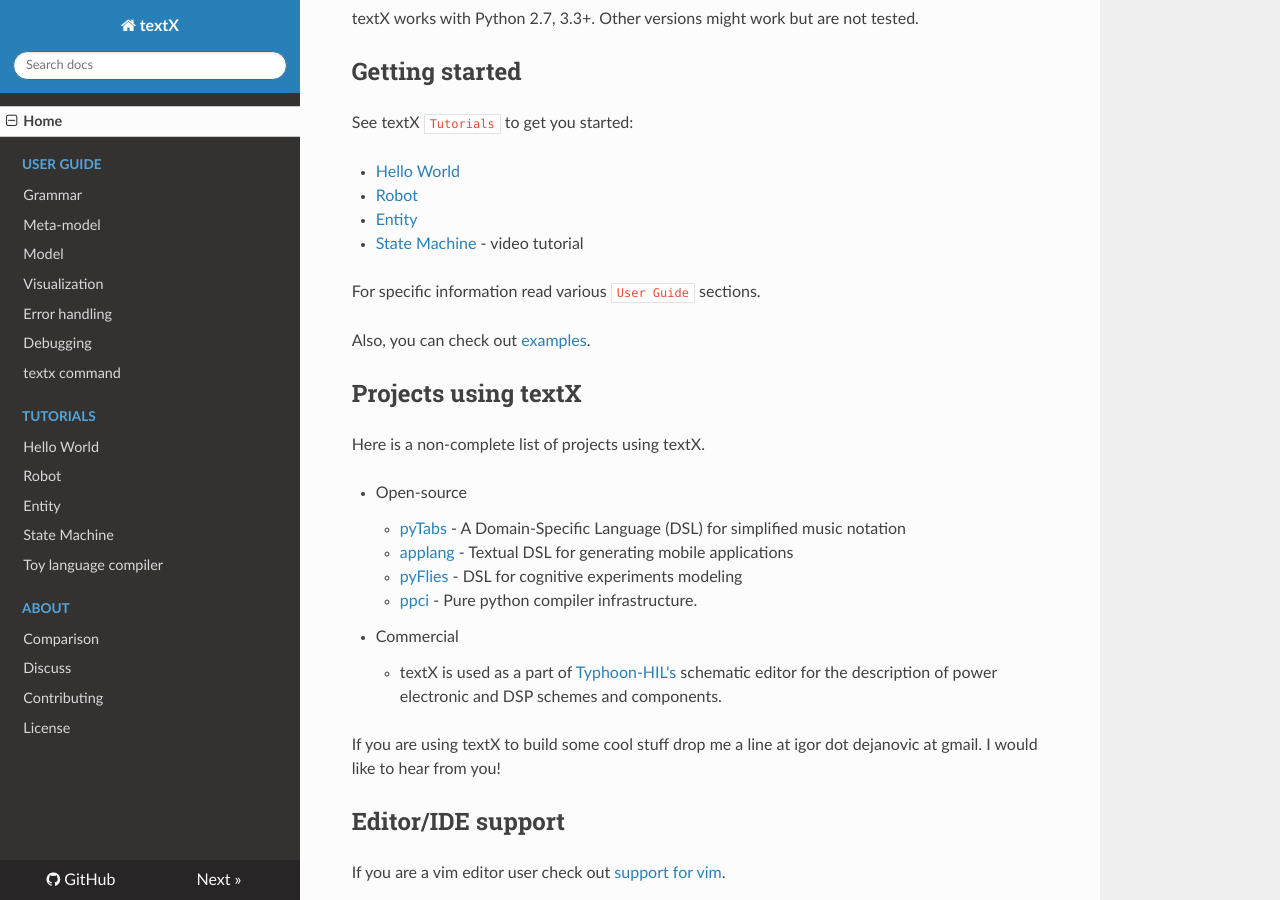
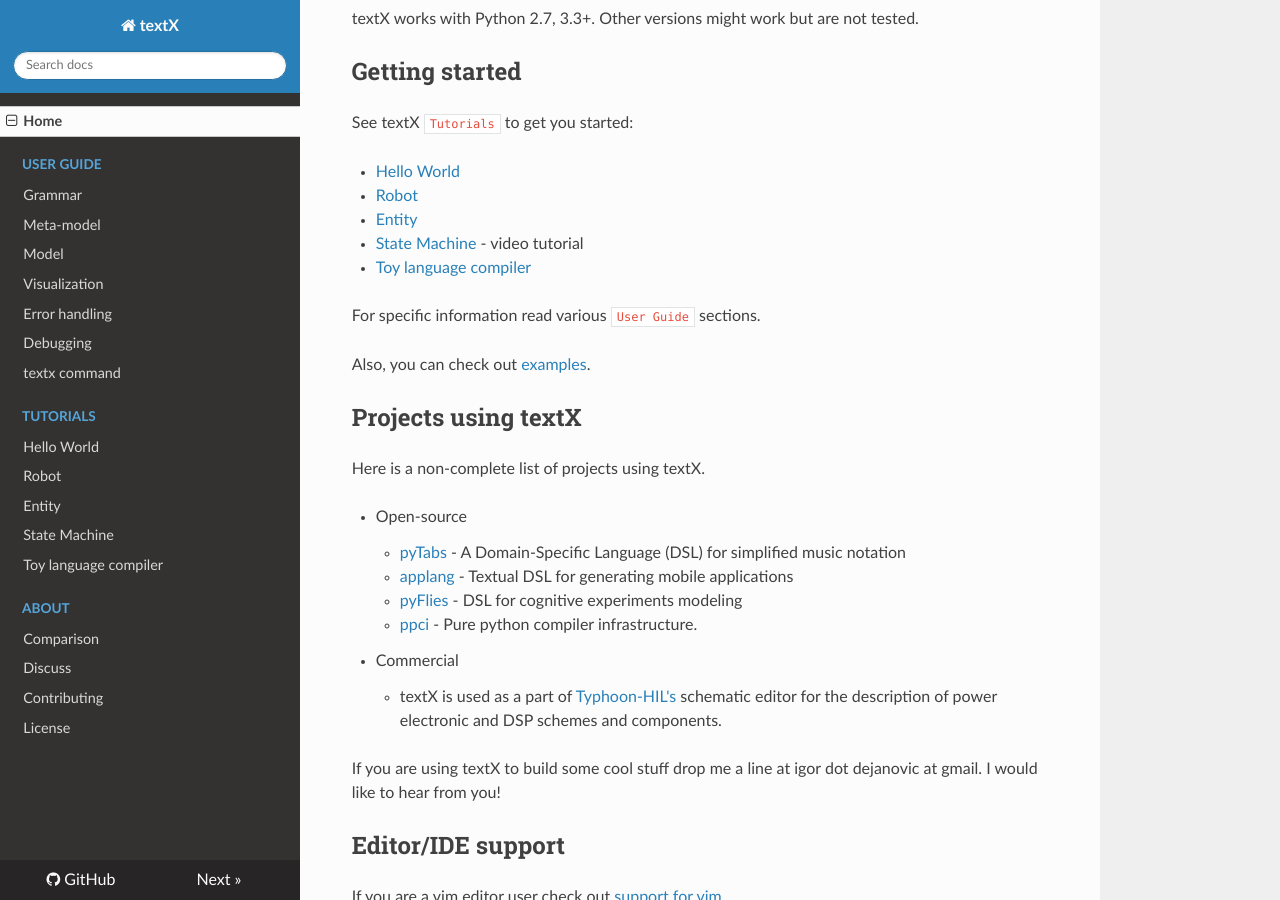
Before and after one commit to textX/textX, an MkDocs documentation site: the page built from docs/index.md, in a window 1280 px wide and 900 px high, scrolled down 2414 px. Built offline with MkDocs 1.6.1, drawn with Linux system fonts in a browser that asks for light colours; nearby versions of some CDN libraries; old or Windows-style settings are respelled for this version of MkDocs.

Commit message:
Link to toy language tutorial from getting started.

```diff
--- a/docs/index.md
+++ b/docs/index.md
@@ -117,6 +117,7 @@
 - [Robot](tutorials/robot.md)
 - [Entity](tutorials/entity.md)
 - [State Machine](tutorials/state_machine.md) - video tutorial
+- [Toy language compiler](tutorials/toylanguage.md)
 
 For specific information read various `User Guide` sections.
 
```
